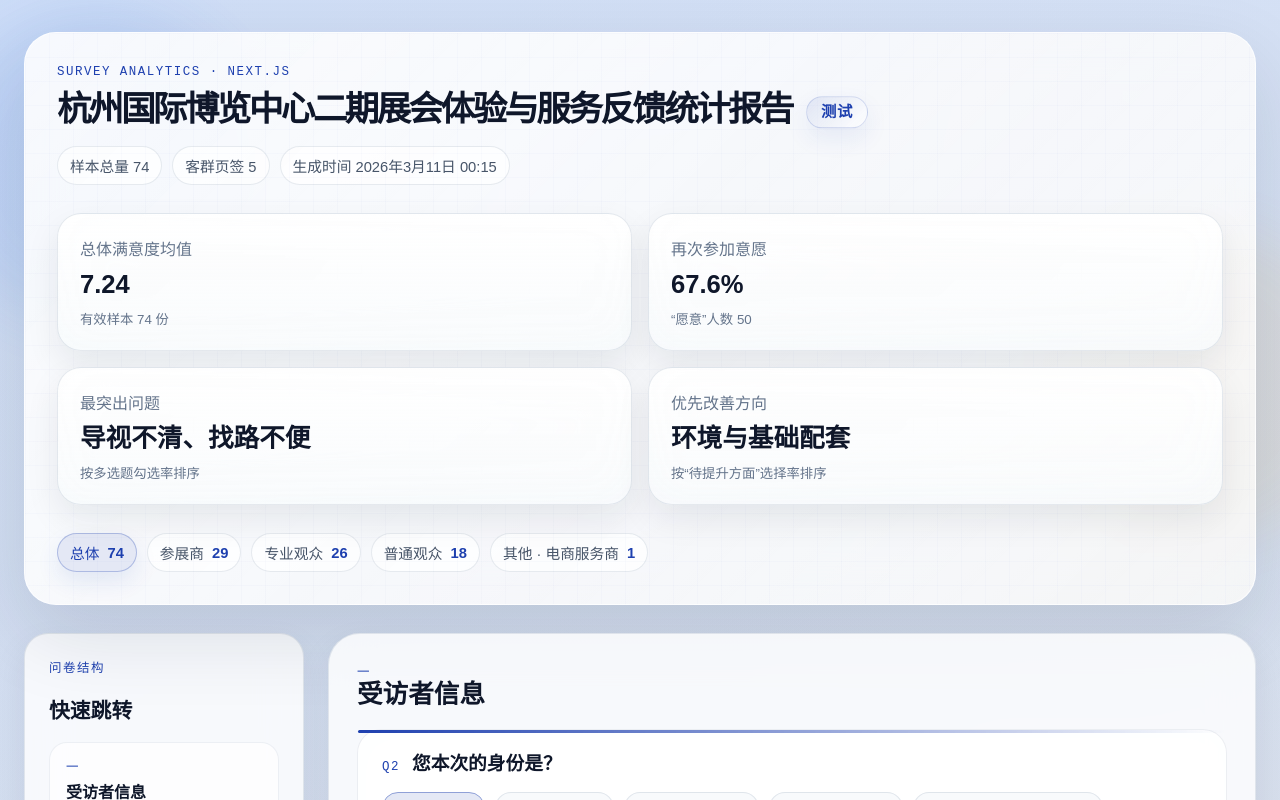
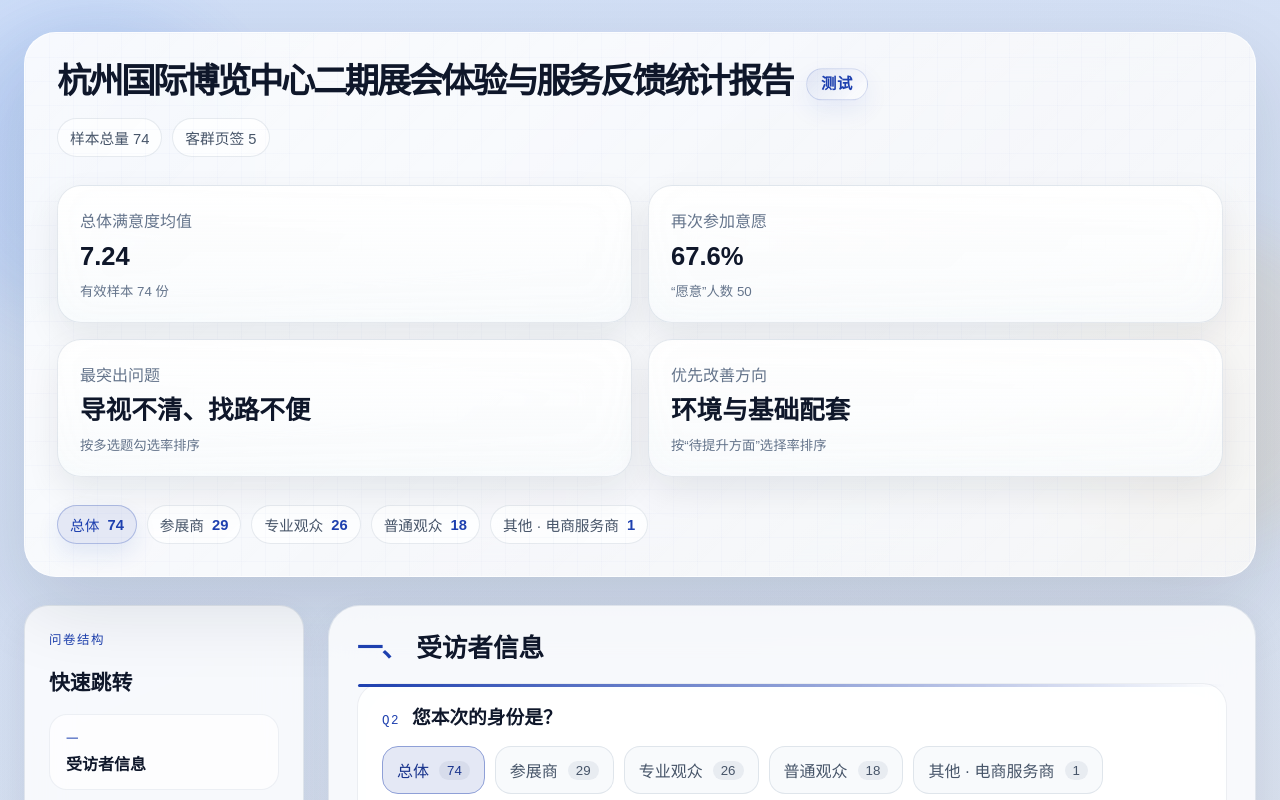
Before and after one commit to Mykeyb2004/hangbo_2nd_v02, a Next.js app: page / in a window 1280 px wide. Shown: the top 800 px of the page. Built offline with nearby package versions, Linux system fonts and the light colour scheme.

Commit message:
优化统计面板前的备份

```diff
--- a/app/globals.css
+++ b/app/globals.css
@@ -129,7 +129,6 @@ select {
 
 .hero-kicker,
 .nav-kicker,
-.section-index,
 .question-code {
   display: inline-flex;
   align-items: center;
@@ -370,8 +369,24 @@ select {
   margin-bottom: 20px;
 }
 
+.section-title-row {
+  display: flex;
+  flex-wrap: wrap;
+  align-items: baseline;
+  gap: 10px;
+}
+
 .section-head h2 {
   font-size: clamp(1.6rem, 2vw, 2.2rem);
+}
+
+.section-index {
+  display: inline-flex;
+  color: var(--primary);
+  font-size: clamp(1.6rem, 2vw, 2.2rem);
+  font-weight: 700;
+  line-height: 1.1;
+  letter-spacing: -0.04em;
 }
 
 .question-card {
--- a/components/report-dashboard.tsx
+++ b/components/report-dashboard.tsx
@@ -3,7 +3,7 @@
 import { useState } from "react";
 
 import { QuestionBlock } from "@/components/question-block";
-import { buildHeroTitleLayout, formatGeneratedAt } from "@/lib/report-helpers";
+import { buildHeroTitleLayout } from "@/lib/report-helpers";
 import type { ReportData } from "@/lib/report-types";
 
 type ReportDashboardProps = {
@@ -23,7 +23,6 @@ export function ReportDashboard({ data }: ReportDashboardProps) {
 
       <section className="hero-card">
         <div className="hero-text">
-          <span className="hero-kicker">Survey Analytics · Next.js</span>
           <h1 className="hero-title">
             {heroTitle.lines.map((line, index) => (
               <span className="hero-title-line" key={line}>
@@ -38,7 +37,6 @@ export function ReportDashboard({ data }: ReportDashboardProps) {
           <div className="hero-meta">
             <span>样本总量 {data.meta.responseCount}</span>
             <span>客群页签 {data.meta.filters.length}</span>
-            <span>生成时间 {formatGeneratedAt(data.meta.generatedAt)}</span>
           </div>
         </div>
 
@@ -101,8 +99,8 @@ export function ReportDashboard({ data }: ReportDashboardProps) {
           {data.sections.map((section) => (
             <section className="section-card" id={section.id} key={section.id}>
               <div className="section-head">
-                <div>
-                  <span className="section-index">{section.indexLabel}</span>
+                <div className="section-title-row">
+                  <span className="section-index">{`${section.indexLabel}、`}</span>
                   <h2>{section.title}</h2>
                 </div>
                 {section.description ? (
--- a/lib/report-helpers.ts
+++ b/lib/report-helpers.ts
@@ -23,14 +23,6 @@ export type HeroTitleLayout = {
 
 export function formatPercent(ratio: number) {
   return `${(ratio * 100).toFixed(ratio === 0 || ratio >= 0.1 ? 1 : 2)}%`;
-}
-
-export function formatGeneratedAt(value: string) {
-  return new Intl.DateTimeFormat("zh-CN", {
-    dateStyle: "medium",
-    timeStyle: "short",
-    timeZone: "Asia/Shanghai",
-  }).format(new Date(value));
 }
 
 export function getMaxRatio(options: DistributionOption[]) {
```
Also changed, not shown: data/report-data.json.
